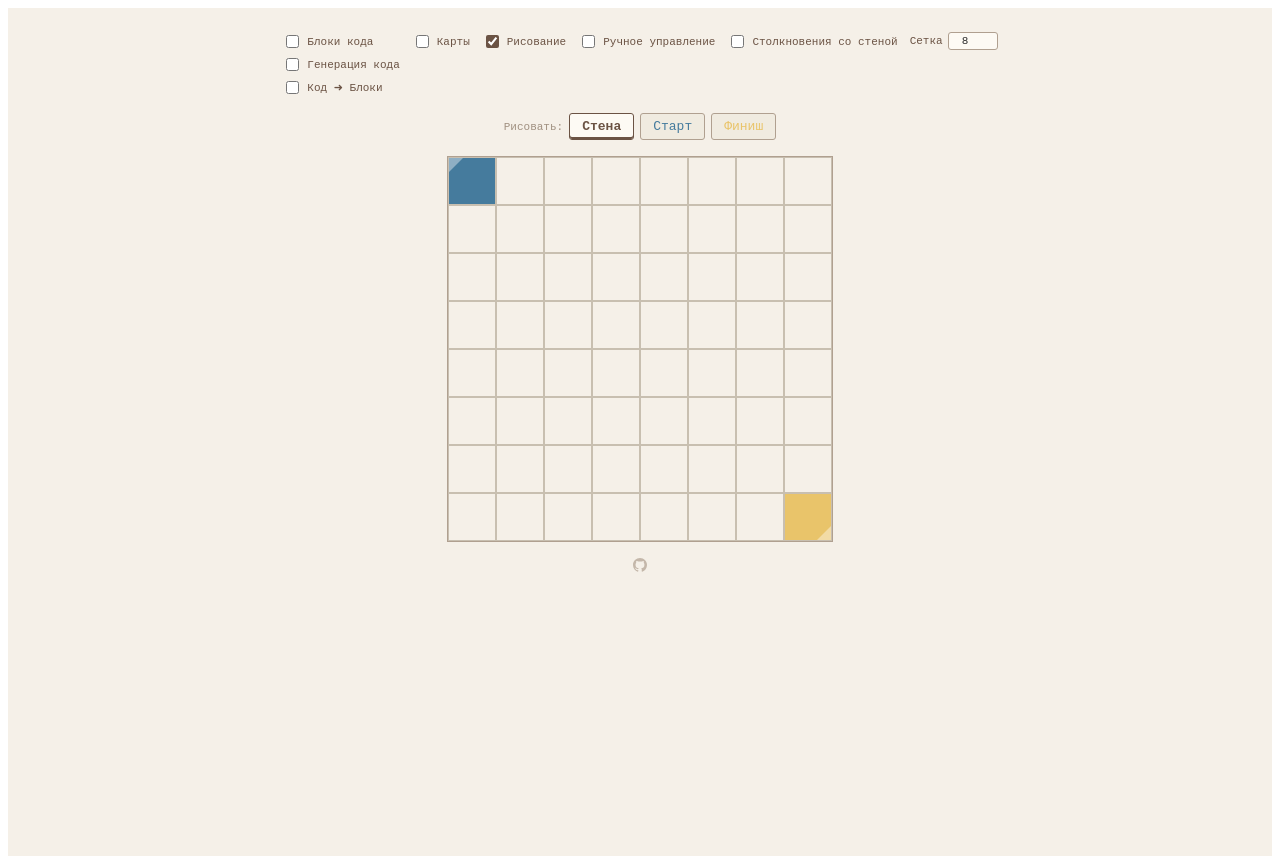
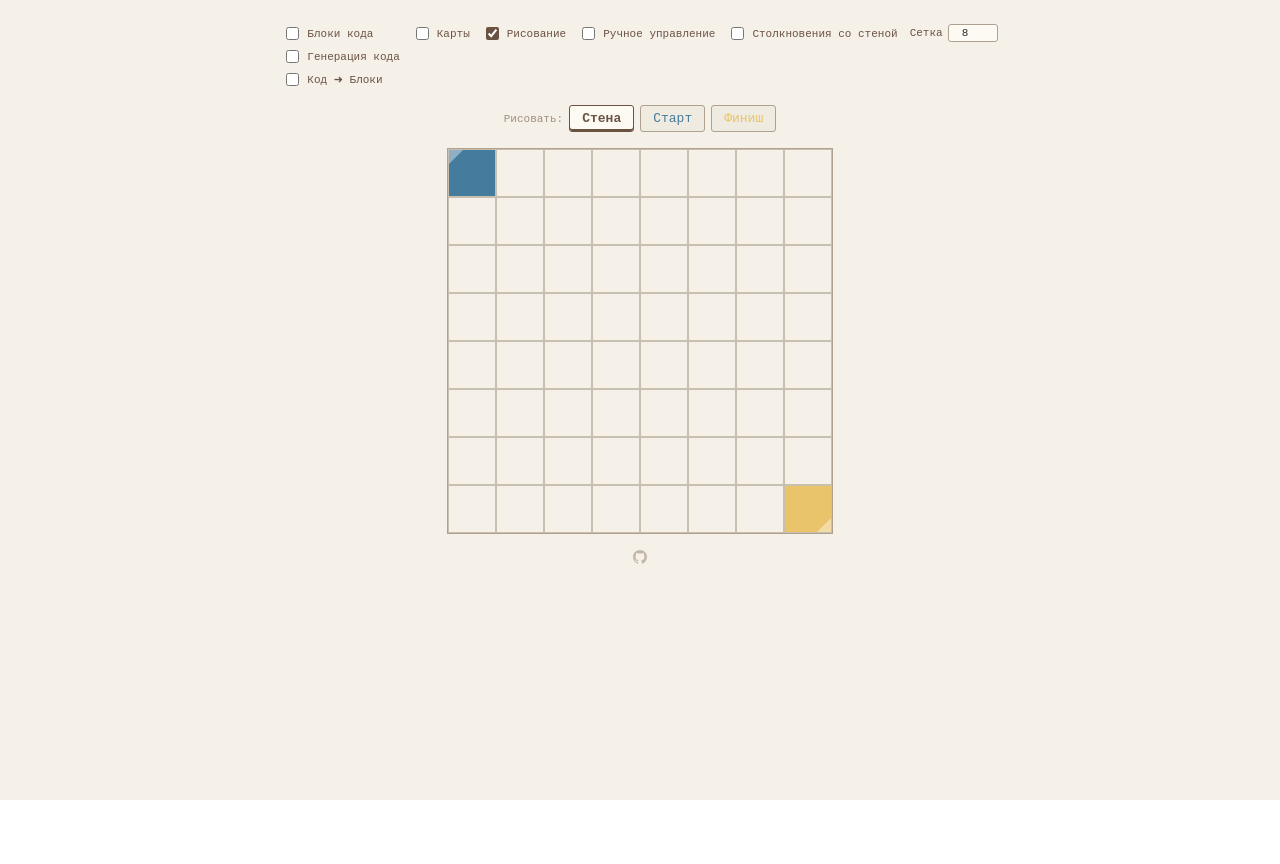
Before and after one commit to shu512/Stepwise, a React (Vite) app: page / in a window 1280 px wide. After the commit the page ends 800 px from the top, so only its background shows below. Built offline with nearby package versions, Linux system fonts and the light colour scheme.

Commit message:
12.3 UI changes

```diff
--- a/src/App.tsx
+++ b/src/App.tsx
@@ -111,13 +111,14 @@ const App: React.FC = () => {
     >
       <div
         style={{
-          minHeight: '100vh',
+          minHeight: 'calc(100vh - 24px)',
           background: COLOR_BG,
           display: 'flex',
           alignItems: 'flex-start',
           justifyContent: 'center',
           gap: 24,
           padding: 24,
+          paddingBottom: 0,
           fontFamily: 'monospace',
           color: COLOR_TEXT,
         }}
--- a/src/components/MapsSidebar.tsx
+++ b/src/components/MapsSidebar.tsx
@@ -255,7 +255,7 @@ export const MapsSidebar: React.FC<Props> = ({
           gap: 4,
           overflowY: 'auto',
           overflowX: 'hidden',
-          maxHeight: 400,
+          maxHeight: 'calc(100vh - 187px)', // app padding (24) + sidebar padding (8) + sidebar header (13) + sidebar actions (126) + sidebar gaps (16)
         }}
       >
         {maps.length === 0 && <span style={{ color: COLOR_BORDER, fontSize: 11 }}>пусто</span>}
--- /dev/null
+++ b/src/index.css
@@ -0,0 +1,3 @@
+body {
+  margin: 0;
+}
--- a/src/main.tsx
+++ b/src/main.tsx
@@ -3,6 +3,7 @@ import { SpeedInsights } from '@vercel/speed-insights/react';
 import { StrictMode } from 'react';
 import { createRoot } from 'react-dom/client';
 import App from './App.tsx';
+import './index.css';
 
 createRoot(document.getElementById('root')!).render(
   <StrictMode>
```
